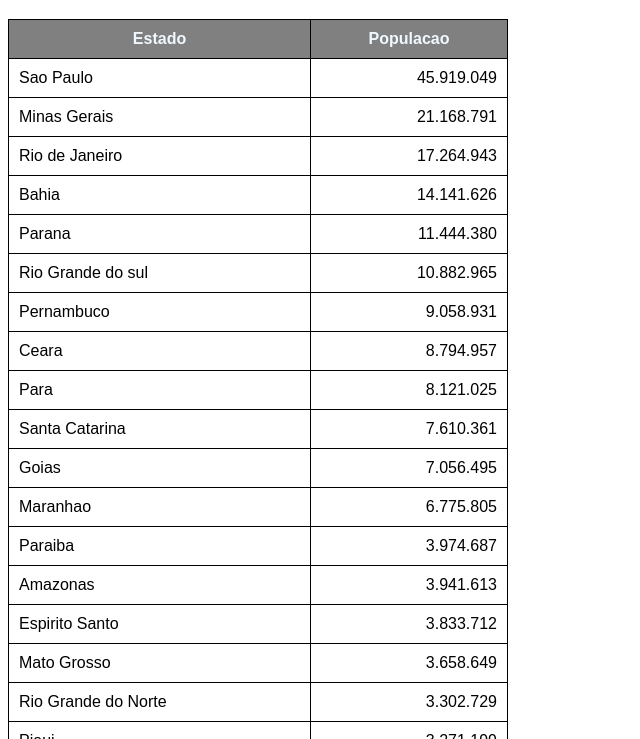
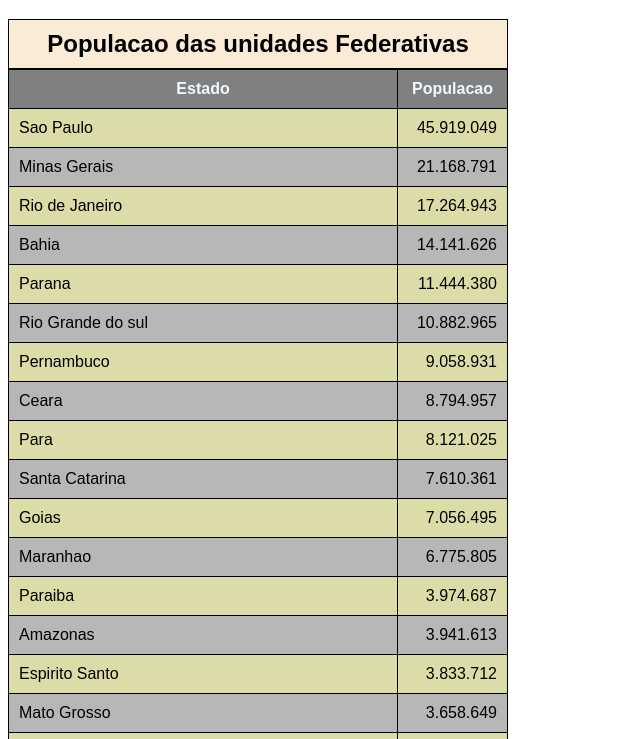
Before and after one commit to VitorArgeo/html-css, a plain HTML site: page exercicios/ex023/tabela002.html in a window 1280 px wide. Shown: the part 61-800 px from the top of the page, without its empty margins (0-640 px from the left). Drawn offline with Linux system fonts and the light colour scheme.

Commit message:
atualizacao repositorio

```diff
--- a/exercicios/ex023/tabela002.css
+++ b/exercicios/ex023/tabela002.css
@@ -13,6 +13,25 @@ td,th {
     border: 1px solid black;
     padding: 10px;
 }
+tbody > tr:nth-child(odd) /*--2n-1--*/ {
+    background-color: rgba(167, 167, 40, 0.397);
+}
+tbody > tr:nth-child(even)/*--2n--*/ {
+    background-color: rgba(75, 74, 73, 0.397);
+}
+
+
+
+
+caption{
+    font-size: 1.5em;
+    font-weight: bold;
+    padding: 10px;
+    background-color: antiquewhite;
+    border: 1px solid black;
+
+}
+
 td.num{
     text-align: right;
 }
--- a/exercicios/ex023/tabela002.html
+++ b/exercicios/ex023/tabela002.html
@@ -11,15 +11,18 @@
     <!--
     Anatomias para tabelas grandes
     TABLE
+      CAPTION
       THEAD
       TBODY
       TFOOT
     -->
     <table>
+        <caption>Populacao das unidades Federativas</caption>
+
         <thead>
             <tr>
-                <th>Estado</th>
-                <th>Populacao</th>
+                <th scope="col">Estado</th>
+                <th scope="col" style="width: 50px;">Populacao</th>
 
             </tr>
 
@@ -141,7 +144,7 @@
 
         <tfoot>
             <tr>
-                <th>Total de Habitantes</th>
+                <th scope="row">Total de Habitantes</th>
                 <td><strong>210.147.125</strong></td>
             </tr>
 
```
